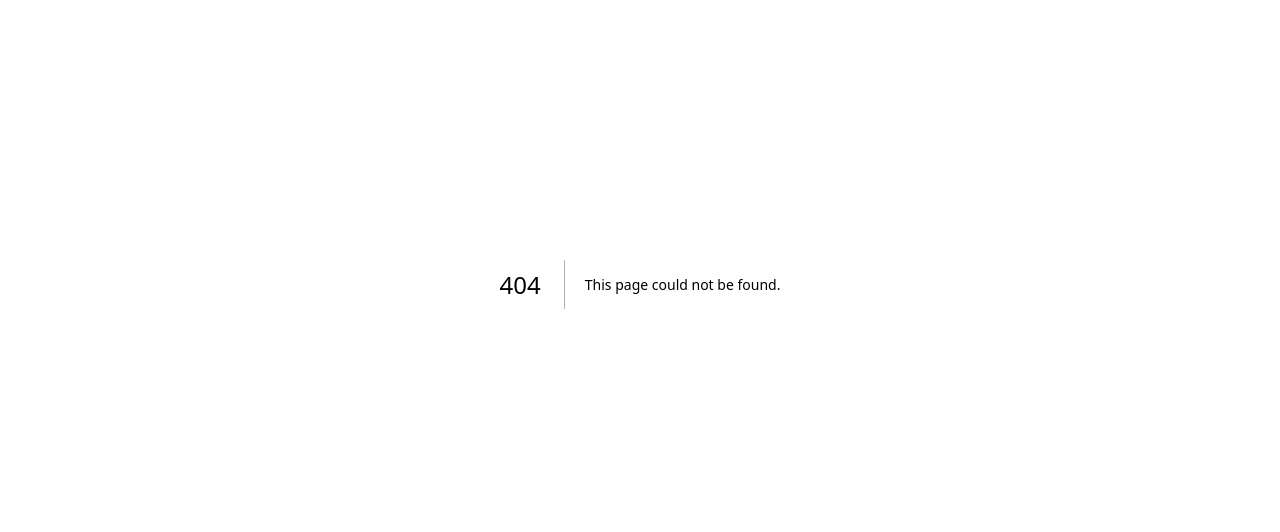
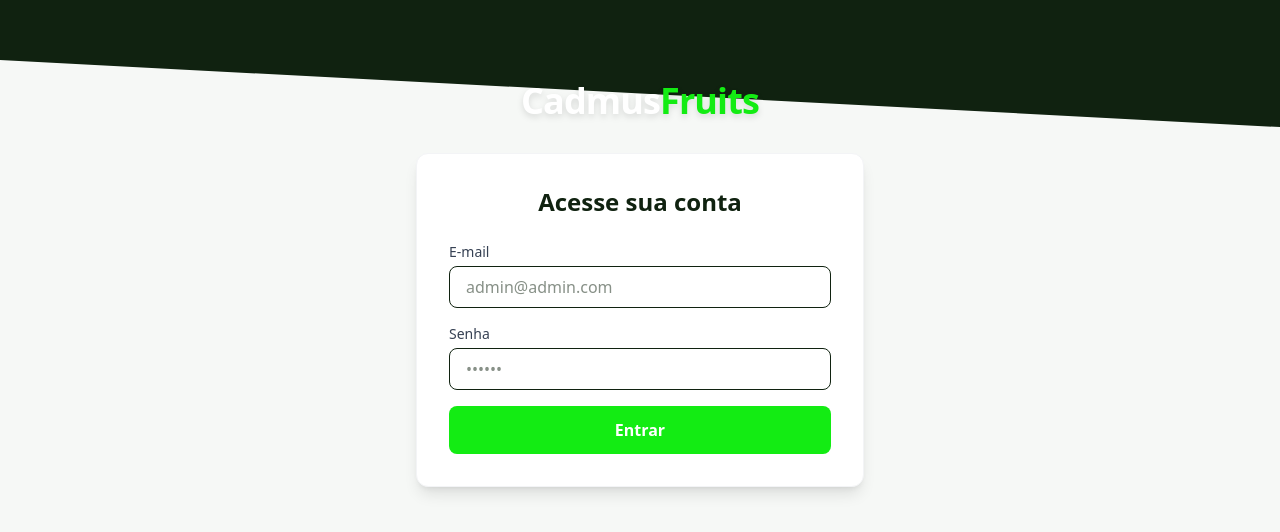
Before and after one commit to MuriloND/desafio-cadmus-frontend, a Next.js app: page /login in a window 1280 px wide. Before the commit this address had no page. Shown: the part 116-648 px from the top of the page. Built offline with nearby package versions, Linux system fonts and the light colour scheme.

Commit message:
feat(app/* & features/auth/*): Added login page, auth token generation and storage

```diff
--- /dev/null
+++ b/app/(public)/login/page.tsx
@@ -0,0 +1,19 @@
+import { LoginForm } from "@/features/auth/components/LoginForm";
+
+export default function LoginPage() {
+  return (
+    <main className="min-h-screen flex flex-col items-center justify-center bg-background-light p-4 relative overflow-hidden">
+      <div className="absolute top-0 left-0 w-full h-64 bg-background-dark skew-y-3 origin-top-left -translate-y-20 z-0"></div>
+
+      <div className="z-10 w-full flex flex-col items-center">
+        <div className="mb-8 text-center">
+          <h2 className="text-4xl font-bold text-white drop-shadow-md tracking-tight">
+            Cadmus<span className="text-primary">Fruits</span>
+          </h2>
+        </div>
+
+        <LoginForm />
+      </div>
+    </main>
+  );
+}
--- a/app/page.tsx
+++ b/app/page.tsx
@@ -1,65 +1,5 @@
-import Image from "next/image";
+import { redirect } from "next/navigation";
 
 export default function Home() {
-  return (
-    <div className="flex min-h-screen items-center justify-center bg-zinc-50 font-sans dark:bg-black">
-      <main className="flex min-h-screen w-full max-w-3xl flex-col items-center justify-between py-32 px-16 bg-white dark:bg-black sm:items-start">
-        <Image
-          className="dark:invert"
-          src="/next.svg"
-          alt="Next.js logo"
-          width={100}
-          height={20}
-          priority
-        />
-        <div className="flex flex-col items-center gap-6 text-center sm:items-start sm:text-left">
-          <h1 className="max-w-xs text-3xl font-semibold leading-10 tracking-tight text-black dark:text-zinc-50">
-            To get started, edit the page.tsx file.
-          </h1>
-          <p className="max-w-md text-lg leading-8 text-zinc-600 dark:text-zinc-400">
-            Looking for a starting point or more instructions? Head over to{" "}
-            <a
-              href="https://vercel.com/templates?framework=next.js&utm_source=create-next-app&utm_medium=appdir-template-tw&utm_campaign=create-next-app"
-              className="font-medium text-zinc-950 dark:text-zinc-50"
-            >
-              Templates
-            </a>{" "}
-            or the{" "}
-            <a
-              href="https://nextjs.org/learn?utm_source=create-next-app&utm_medium=appdir-template-tw&utm_campaign=create-next-app"
-              className="font-medium text-zinc-950 dark:text-zinc-50"
-            >
-              Learning
-            </a>{" "}
-            center.
-          </p>
-        </div>
-        <div className="flex flex-col gap-4 text-base font-medium sm:flex-row">
-          <a
-            className="flex h-12 w-full items-center justify-center gap-2 rounded-full bg-foreground px-5 text-background transition-colors hover:bg-[#383838] dark:hover:bg-[#ccc] md:w-[158px]"
-            href="https://vercel.com/new?utm_source=create-next-app&utm_medium=appdir-template-tw&utm_campaign=create-next-app"
-            target="_blank"
-            rel="noopener noreferrer"
-          >
-            <Image
-              className="dark:invert"
-              src="/vercel.svg"
-              alt="Vercel logomark"
-              width={16}
-              height={16}
-            />
-            Deploy Now
-          </a>
-          <a
-            className="flex h-12 w-full items-center justify-center rounded-full border border-solid border-black/[.08] px-5 transition-colors hover:border-transparent hover:bg-black/[.04] dark:border-white/[.145] dark:hover:bg-[#1a1a1a] md:w-[158px]"
-            href="https://nextjs.org/docs?utm_source=create-next-app&utm_medium=appdir-template-tw&utm_campaign=create-next-app"
-            target="_blank"
-            rel="noopener noreferrer"
-          >
-            Documentation
-          </a>
-        </div>
-      </main>
-    </div>
-  );
+  redirect("/login");
 }
--- /dev/null
+++ b/features/auth/actions.ts
@@ -0,0 +1,43 @@
+"use server";
+
+import { cookies } from "next/headers";
+import { redirect } from "next/navigation";
+
+interface LoginState {
+  error?: string;
+}
+
+export async function loginAction(prevState: LoginState, formData: FormData) {
+  const email = formData.get("email") as string;
+  const password = formData.get("password") as string;
+
+  try {
+    const response = await fetch(`${process.env.NEXT_PUBLIC_API_URL}/auth/sign-in`, {
+      method: "POST",
+      headers: { "Content-Type": "application/json" },
+      body: JSON.stringify({ email, password }),
+    });
+
+    const data = await response.json();
+
+    if (!response.ok) {
+      return { error: data.error || "Erro ao realizar login" };
+    }
+
+    const cookieStore = await cookies();
+
+    cookieStore.set("cadmus.token", data.token, {
+      httpOnly: false,
+      secure: process.env.NODE_ENV === "production",
+      maxAge: 60 * 60 * 24 * 7, // 7 dias
+      path: "/",
+    });
+
+  } catch (err) {
+    console.error(err);
+    return { error: "Falha na comunicação com o servidor." };
+  }
+
+  console.log("LOGOU")
+  redirect("/dashboard");
+}
--- /dev/null
+++ b/features/auth/components/LoginForm.tsx
@@ -0,0 +1,62 @@
+"use client";
+
+import { useActionState } from "react";
+import { loginAction } from "../actions";
+
+export const LoginForm = () => {
+  const [state, action, isPending] = useActionState(loginAction, { error: "" });
+
+  return (
+    <div className="w-full max-w-md p-8 bg-white rounded-xl shadow-lg border border-gray-100">
+      <h1 className="text-2xl font-bold text-center mb-6 text-background-dark">
+        Acesse sua conta
+      </h1>
+
+      {state.error && (
+        <div className="mb-4 p-3 bg-red-50 text-red-600 text-sm rounded-md border border-red-100 flex items-center gap-2">
+          <span className="material-symbols-outlined text-sm">error</span>
+          {state.error}
+        </div>
+      )}
+
+      <form action={action} className="space-y-4">
+        <div>
+          <label className="block text-sm font-medium text-gray-700 mb-1">E-mail</label>
+          <input
+            name="email"
+            type="email"
+            required
+            className="w-full px-4 py-2 border rounded-lg focus:ring-2 focus:ring-primary focus:border-primary outline-none transition-all"
+            placeholder="admin@admin.com"
+          />
+        </div>
+
+        <div>
+          <label className="block text-sm font-medium text-gray-700 mb-1">Senha</label>
+          <input
+            name="password"
+            type="password"
+            required
+            className="w-full px-4 py-2 border rounded-lg focus:ring-2 focus:ring-primary focus:border-primary outline-none transition-all"
+            placeholder="••••••"
+          />
+        </div>
+
+        <button
+          type="submit"
+          disabled={isPending}
+          className="w-full bg-primary hover:bg-green-500 text-white font-bold py-3 rounded-lg transition-colors flex justify-center items-center disabled:opacity-70 disabled:cursor-not-allowed"
+        >
+          {isPending ? (
+            <>
+              <span className="w-4 h-4 border-2 border-white border-t-transparent rounded-full animate-spin mr-2" />
+              Entrando...
+            </>
+          ) : (
+            "Entrar"
+          )}
+        </button>
+      </form>
+    </div>
+  );
+};
```
